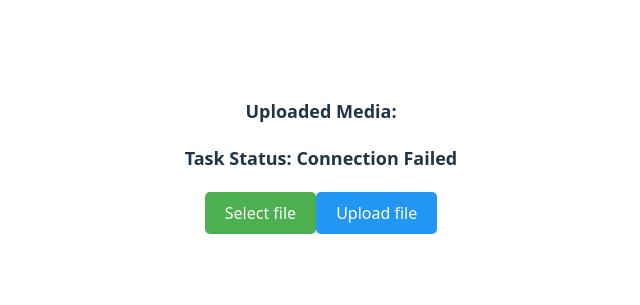
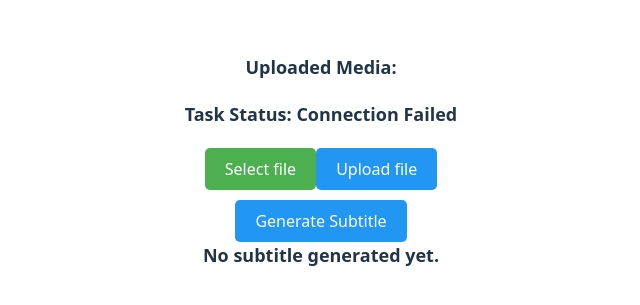
Before and after one commit to charles7668/Mxx, a React (Vite) app in the folder web/: page / in a window 1280 px wide. Shown: the part 261-566 px from the top of the page, without its empty margins (319-959 px from the left). Built offline with nearby package versions, Linux system fonts and the light colour scheme; no server answers.

Commit message:
feat: complete simple page for generate subtitle for media

```diff
--- a/web/src/App.tsx
+++ b/web/src/App.tsx
@@ -2,7 +2,9 @@ import React, { useState, useRef, useEffect } from "react";
 import "./App.css";
 import {
   GetMediaTaskStatusAsync,
+  GetSubtitleAsync,
   GetUploadedMediaAsync,
+  StartGenerateSubtitleTaskAsync,
   UploadMediaAsync,
 } from "./api/api.ts";
 import { RenewSessionIdAsync } from "./session/session.ts";
@@ -12,6 +14,8 @@ function App() {
   const [selectedFile, setSelectedFile] = useState<File | null>(null);
   const [taskStatus, setTaskStatus] = useState<string>("fetching");
   const [uploadedMedia, setUploadedMedia] = useState<string | null>("");
+  const [waitingSubtitle, setWaitingSubtitle] = useState<boolean>(false);
+  const [subtitle, setSubtitle] = useState<string | null>(null);
 
   const renewTaskStatus = () => {
     setTaskStatus("fetching");
@@ -58,6 +62,41 @@ function App() {
     });
   };
 
+  const handleGenerateSubtitleClick = async () => {
+    const response = await StartGenerateSubtitleTaskAsync();
+    if (response === null || response.status !== 200) {
+      if (response !== null) {
+        const data = await response.json();
+        if ("is_running" in data) {
+          alert("Another task is running, please wait.");
+        } else {
+          alert("Error: " + data.error);
+        }
+        return;
+      }
+      alert(`Failed to start generating Subtitle`);
+      return;
+    }
+    setWaitingSubtitle(true);
+    renewTaskStatus();
+  };
+
+  const getSubtitle = async () => {
+    const response = await GetSubtitleAsync();
+    if (response === null || response.status !== 200) {
+      let data = null;
+      if (response) {
+        data = await response.json();
+      }
+      alert(`Failed to get subtitle: ${data?.error}`);
+      return;
+    }
+    const data = await response.json();
+    if ("result" in data) {
+      setSubtitle(data.result);
+    }
+  };
+
   const getUploadedMedia: () => Promise<string> = async () => {
     const response = await GetUploadedMediaAsync();
     if (response === null || response.status !== 200) {
@@ -71,10 +110,6 @@ function App() {
     return "";
   };
 
-  useEffect(() => {
-    let tryCount = 0;
-    const maxTryCount = 2;
-    if (taskStatus !== "fetching") return;
   const getStatusAsync = async () => {
     const response = await GetMediaTaskStatusAsync();
     if (response === null || response.status !== 200) {
@@ -88,6 +123,11 @@ function App() {
     return "Idle";
   };
 
+  useEffect(() => {
+    let tryCount = 0;
+    const maxTryCount = 2;
+    if (taskStatus !== "fetching") return;
+
     // set interval to check task status every 1 seconds
     const intervalId = setInterval(async () => {
       const state = await getStatusAsync();
@@ -95,6 +135,10 @@ function App() {
         setTaskStatus(state);
         tryCount++;
         if (tryCount >= maxTryCount) {
+          if (waitingSubtitle) {
+            await getSubtitle();
+            setWaitingSubtitle(false);
+          }
           clearInterval(intervalId);
         }
         return;
@@ -104,7 +148,7 @@ function App() {
     }, 1000);
 
     return;
-  }, [taskStatus]);
+  }, [taskStatus, waitingSubtitle]);
 
   useEffect(() => {
     getUploadedMedia().then((response) => setUploadedMedia(response));
@@ -175,6 +219,32 @@ function App() {
             Upload file
           </button>
         </form>
+        <button
+          onClick={handleGenerateSubtitleClick}
+          type="button"
+          style={{
+            padding: "10px 20px",
+            fontSize: "16px",
+            backgroundColor: "#2196F3",
+            color: "white",
+            border: "none",
+            borderRadius: "5px",
+            cursor: "pointer",
+          }}
+        >
+          Generate Subtitle
+        </button>
+
+        <div
+          style={{
+            marginBottom: "20px",
+            fontSize: "18px",
+            fontWeight: "bold",
+            whiteSpace: "pre-wrap",
+          }}
+        >
+          {subtitle || "No subtitle generated yet."}
+        </div>
       </div>
     </>
   );
--- a/web/src/api/api.ts
+++ b/web/src/api/api.ts
@@ -94,9 +94,33 @@ async function GetUploadedMediaAsync() {
   }
 }
 
+async function StartGenerateSubtitleTaskAsync() {
+  try {
+    return await fetchWithAuth(`${API_URL}/medias/subtitles`, {
+      method: "POST",
+    });
+  } catch (err) {
+    console.error("Error starting subtitle task:", err);
+    return null;
+  }
+}
+
+async function GetSubtitleAsync() {
+  try {
+    return await fetchWithAuth(`${API_URL}/medias/subtitles`, {
+      method: "GET",
+    });
+  } catch (err) {
+    console.error("Error fetching subtitle:", err);
+    return null;
+  }
+}
+
 export {
   GetSessionIdAsync,
   UploadMediaAsync,
   GetMediaTaskStatusAsync,
   GetUploadedMediaAsync,
+  StartGenerateSubtitleTaskAsync,
+  GetSubtitleAsync,
 };
```
Lines whose indentation alone changed are shown as unchanged.
